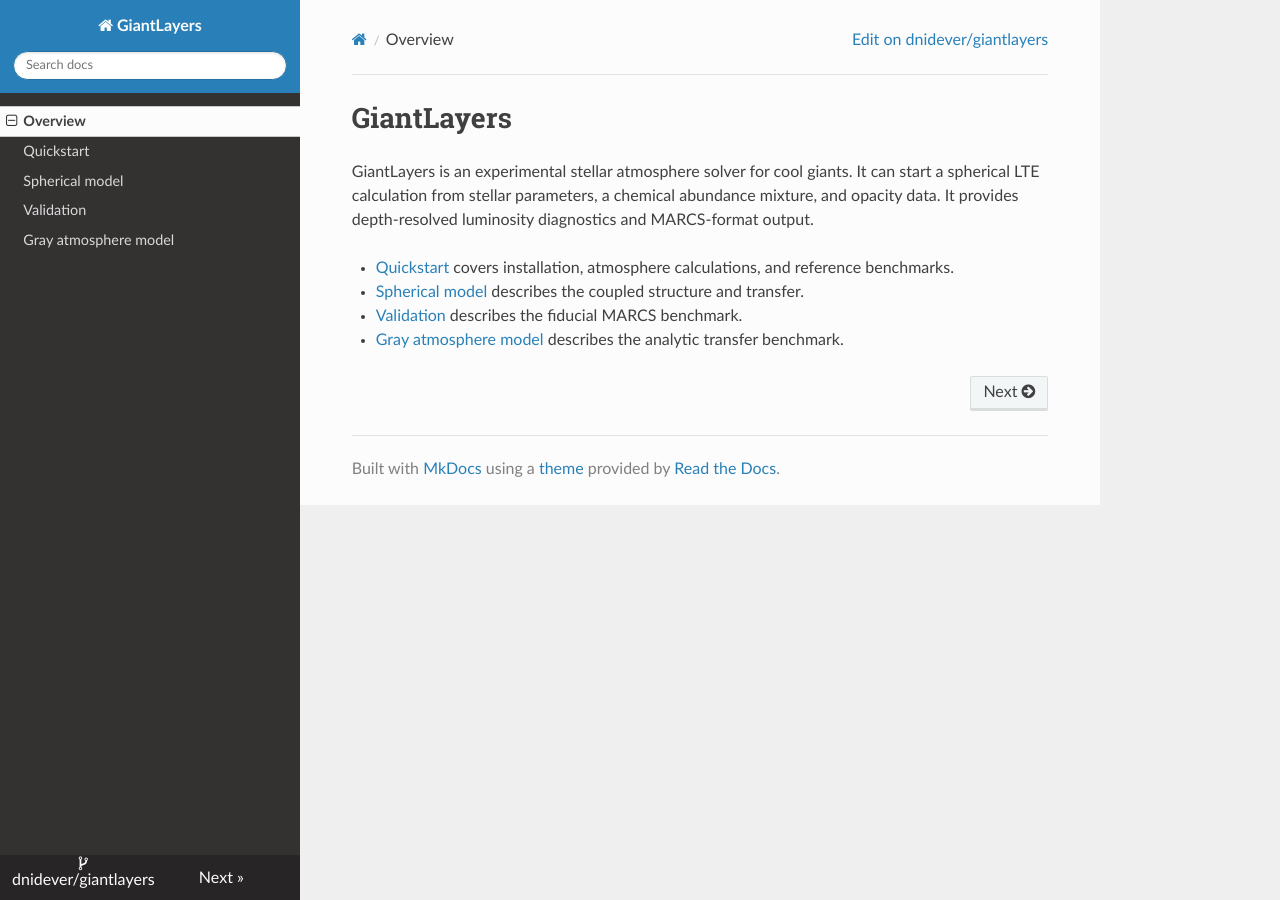
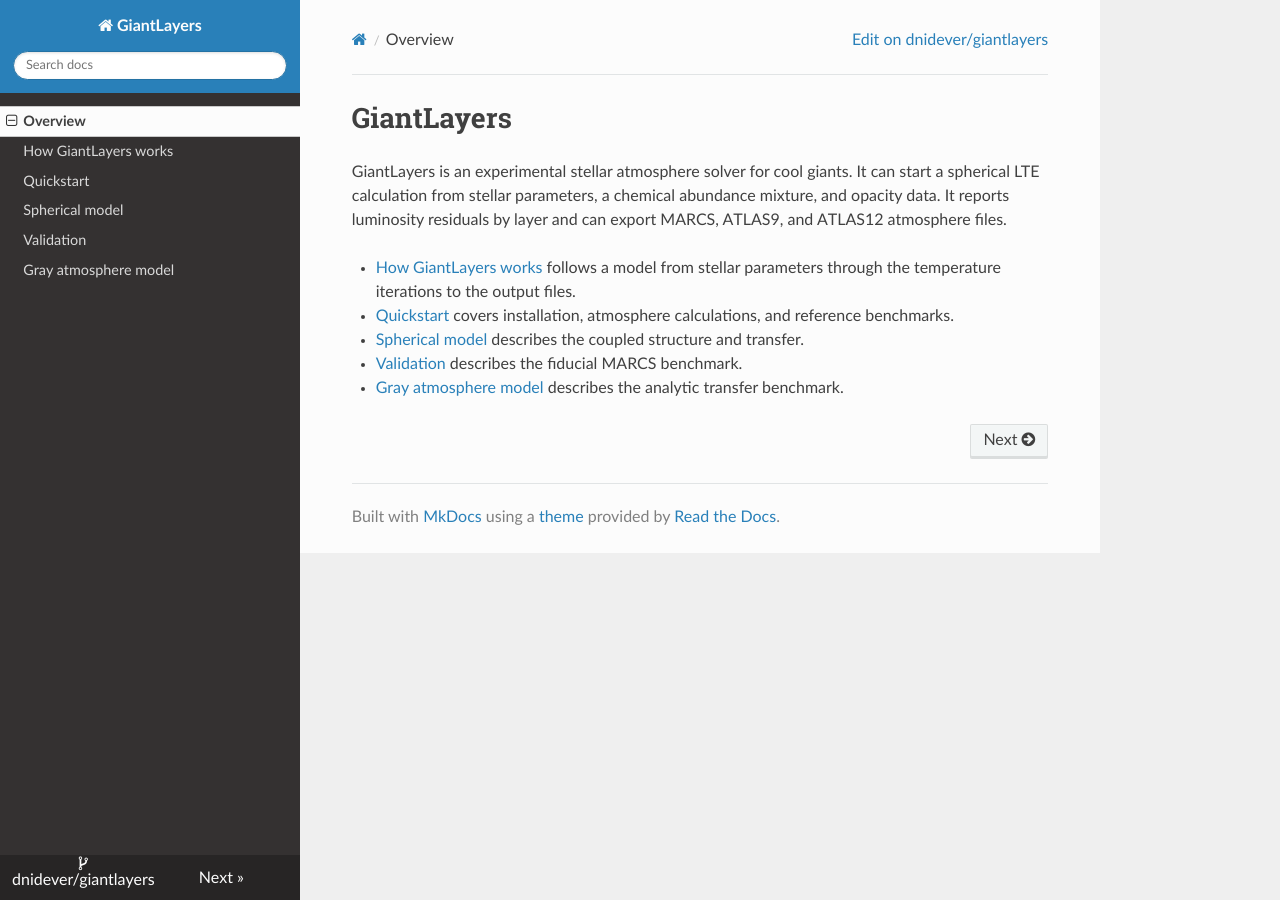
Before and after one commit to dnidever/giantlayers, an MkDocs documentation site: the page built from docs/index.md, in a window 1280 px wide. Built offline with MkDocs 1.6.1, drawn with Linux system fonts in a browser that asks for light colours; nearby versions of some CDN libraries.

Commit message:
Explain the atmosphere solver with a flowchart

```diff
--- a/docs/index.md
+++ b/docs/index.md
@@ -1,7 +1,8 @@
 # GiantLayers
 
-GiantLayers is an experimental stellar atmosphere solver for cool giants. It can start a spherical LTE calculation from stellar parameters, a chemical abundance mixture, and opacity data. It provides depth-resolved luminosity diagnostics and MARCS-format output.
+GiantLayers is an experimental stellar atmosphere solver for cool giants. It can start a spherical LTE calculation from stellar parameters, a chemical abundance mixture, and opacity data. It reports luminosity residuals by layer and can export MARCS, ATLAS9, and ATLAS12 atmosphere files.
 
+- [How GiantLayers works](how-it-works.md) follows a model from stellar parameters through the temperature iterations to the output files.
 - [Quickstart](quickstart.md) covers installation, atmosphere calculations, and reference benchmarks.
 - [Spherical model](spherical.md) describes the coupled structure and transfer.
 - [Validation](validation.md) describes the fiducial MARCS benchmark.
--- a/mkdocs.yml
+++ b/mkdocs.yml
@@ -7,6 +7,7 @@ theme:
 strict: true
 nav:
   - Overview: index.md
+  - How GiantLayers works: how-it-works.md
   - Quickstart: quickstart.md
   - Spherical model: spherical.md
   - Validation: validation.md
```
Also changed, not shown: docs/how-it-works.md (added, +20 -0 lines), docs/assets/solver-flow.svg (added), 1 other file.
